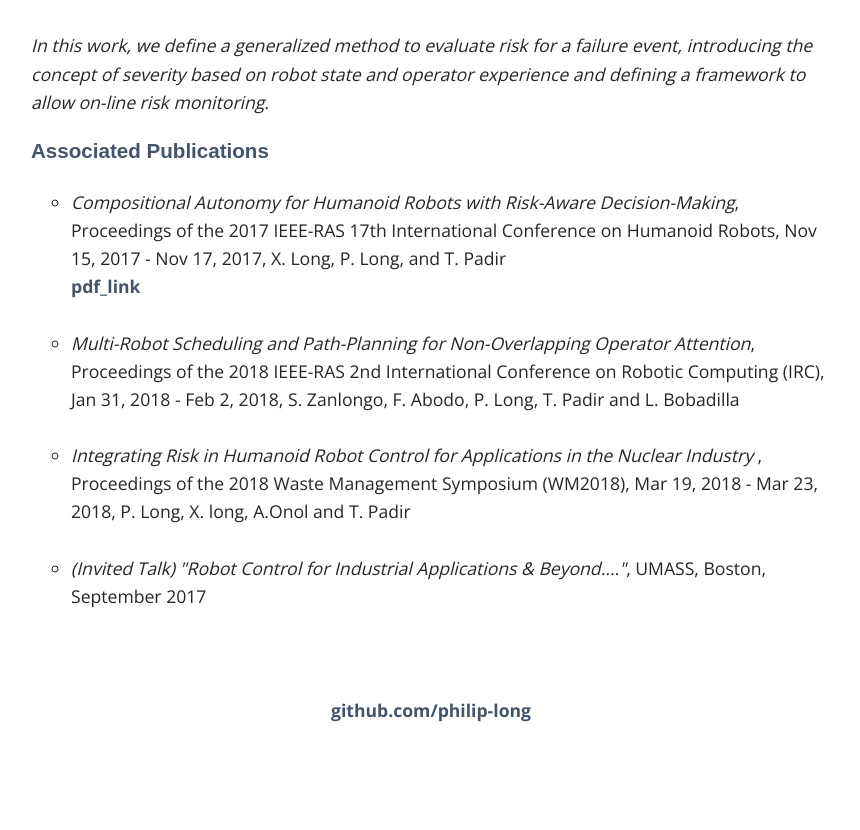
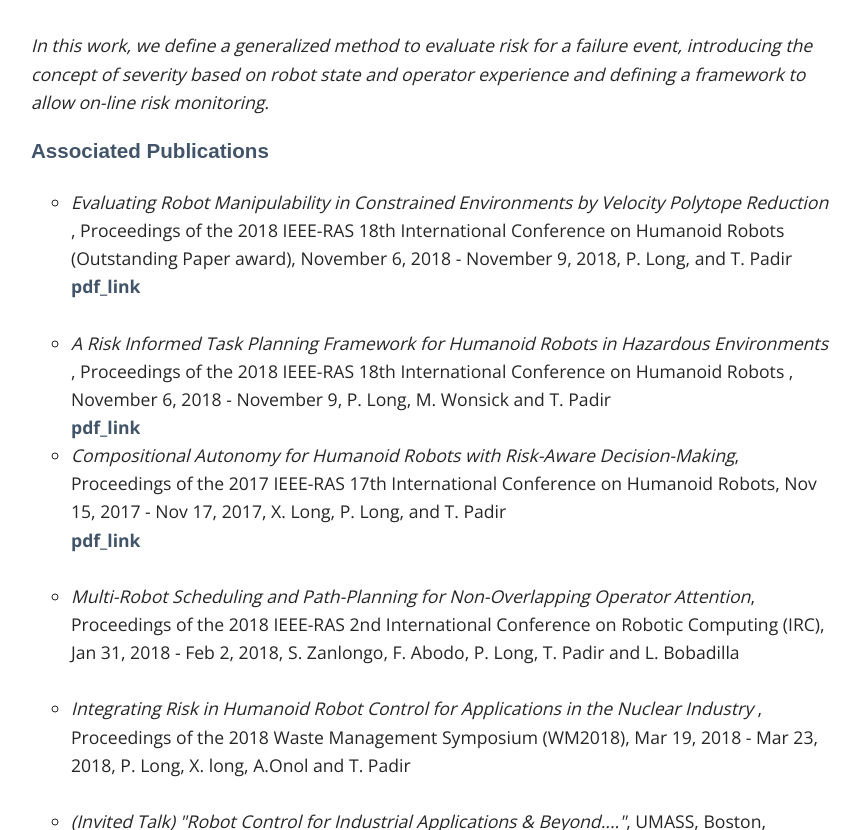
Before and after one commit to philip-long/philip-long.github.io, a Jekyll site: the page built from projects/doe_val.html, in a window 1280 px wide and 900 px high, scrolled down 998 px, cut to the strip 70-900 px from the top of the window. Shown: the whole strip, without its empty margins (209-1069 px from the left). Built offline with Jekyll 4.4.1, drawn with Linux system fonts in a browser that asks for light colours; nearby versions of some CDN libraries; some web fonts are replaced; library files that are not in the unit come from our copies; before the commit the page ends 1832 px from its top, so only the background shows below that.

Commit message:
Update doe_val.html

```diff
--- a/projects/doe_val.html
+++ b/projects/doe_val.html
@@ -32,6 +32,23 @@
 
 <ul style="list-style-type:circle">
 
+             <li>
+     <i>Evaluating Robot Manipulability in Constrained Environments by Velocity Polytope Reduction   </i>,
+                 Proceedings of the 2018 IEEE-RAS 18th International Conference on Humanoid Robots (Outstanding Paper award),
+             November 6, 2018 - November 9, 2018, P. Long, and T. Padir <br>
+           <a href="https://www.researchgate.net/profile/Philip_Long2/publication/327669630_Evaluating_Robot_Manipulability_in_Constrained_Environments_by_Velocity_Polytope_Reduction/links/5b9d386c45851574f7ce3376/Evaluating-Robot-Manipulability-in-Constrained-Environments-by-Velocity-Polytope-Reduction.pdf"> pdf_link</a>
+    </li>
+       <br>
+
+               <li>
+     <i>A Risk Informed Task Planning Framework for Humanoid Robots in Hazardous Environments    </i>,
+             Proceedings of the 2018 IEEE-RAS 18th International Conference on Humanoid Robots ,
+            November 6, 2018 - November 9, P. Long, M. Wonsick and T. Padir <br>
+    <a href="https://www.researchgate.net/profile/Philip_Long2/publication/328416521_A_Risk_Informed_Task_Planning_Framework_for_Humanoid_Robots_in_Hazardous_Environments/links/5bccde5c458515f7d9cf2298/A-Risk-Informed-Task-Planning-Framework-for-Humanoid-Robots-in-Hazardous-Environments.pdf"> pdf_link</a>
+
+    </li>
+
+
     <li>
      <i>Compositional Autonomy for Humanoid Robots with Risk-Aware Decision-Making</i>, Proceedings of the 2017 IEEE-RAS 17th International Conference on Humanoid Robots, Nov 15, 2017 - Nov 17, 2017, X. Long, P. Long,  and T. Padir<br>
 
```
